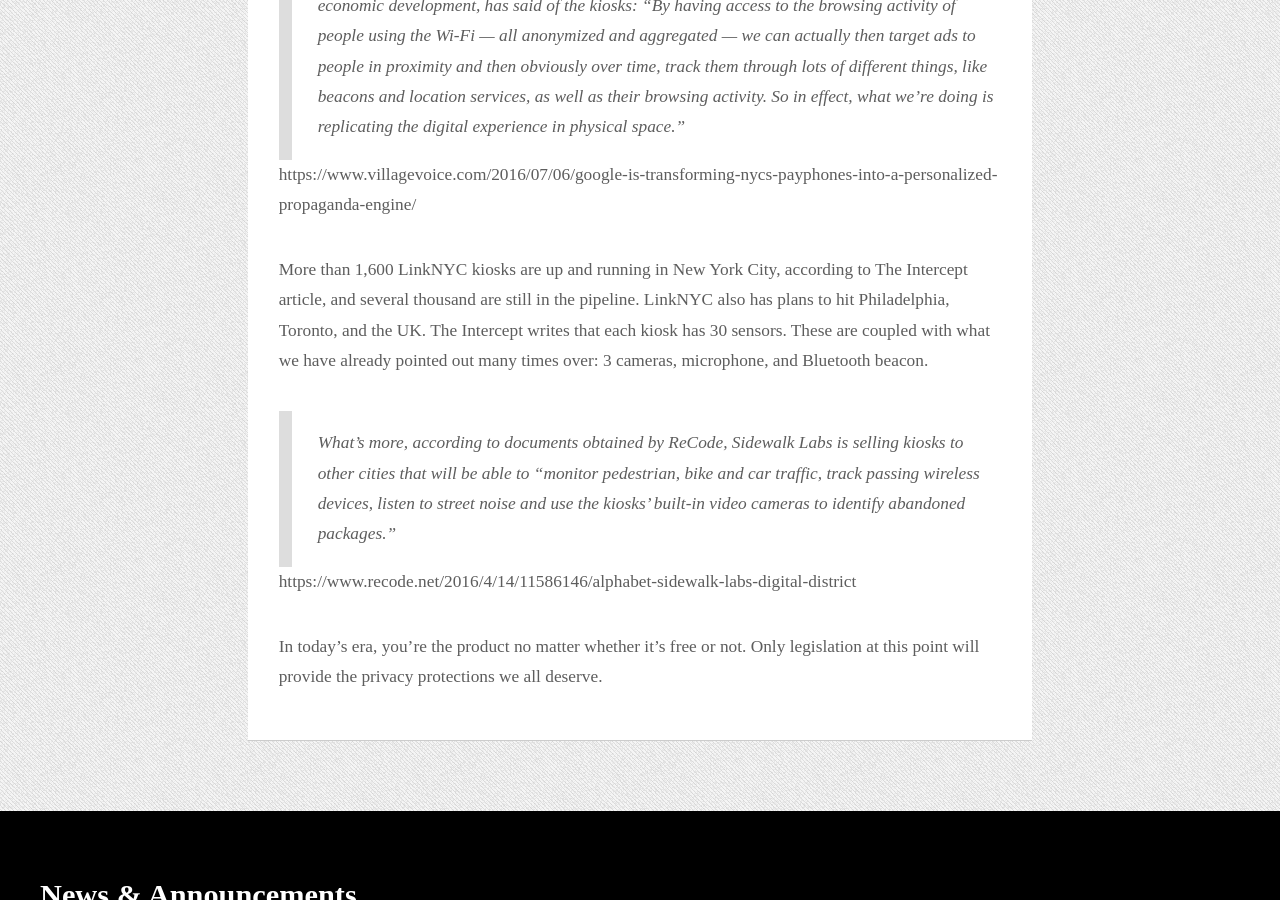
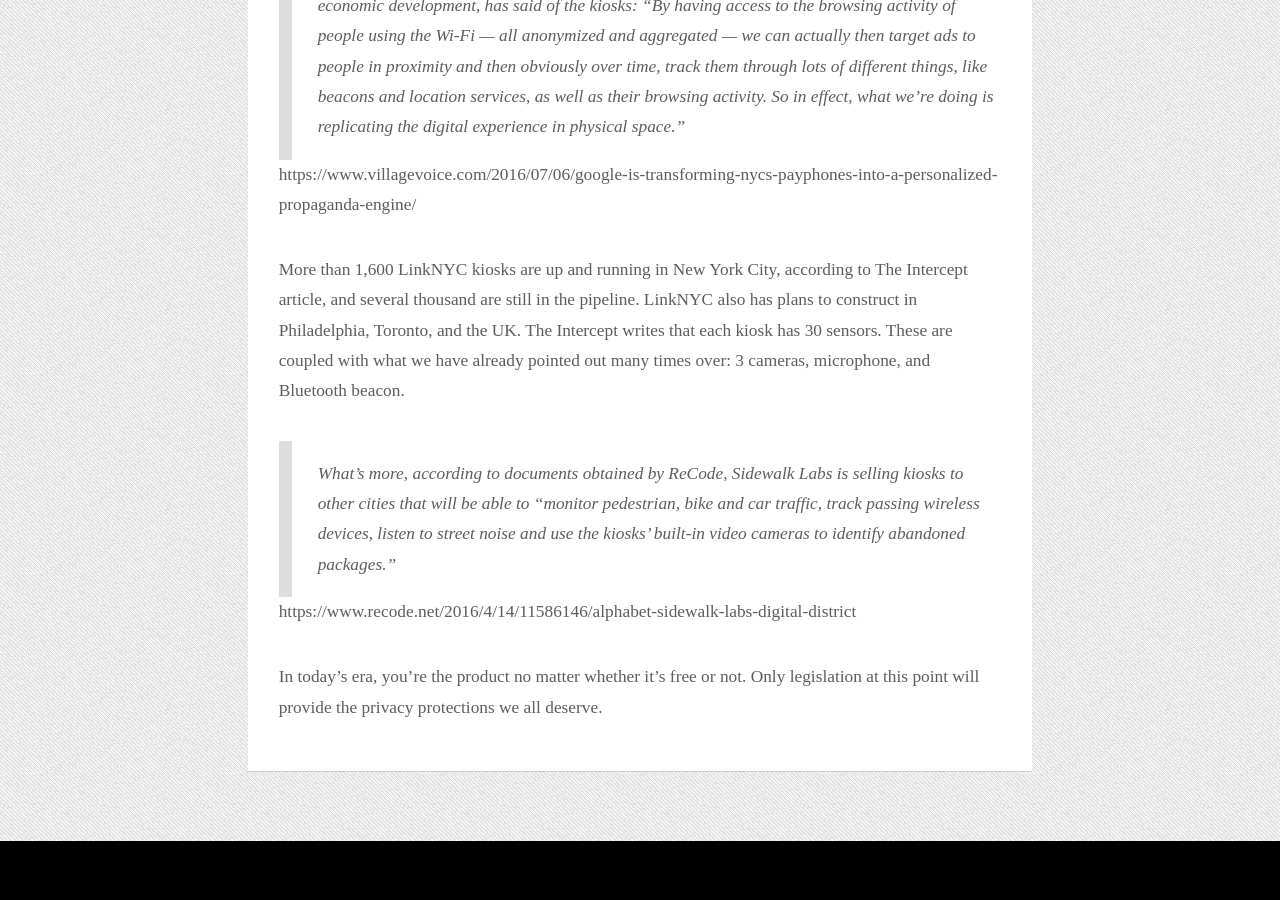
Before and after one commit to rethinklinknyc/rethinklinknyc.github.io, a Jekyll site: the page built from _posts/2018-09-09-code-collects.md, in a window 1280 px wide and 900 px high, scrolled down 1943 px. Built offline with Jekyll 4.4.1, drawn with Linux system fonts in a browser that asks for light colours; some web fonts are replaced; a script that is not in the unit is left out.

Commit message:
Update 2018-09-09-code-collects.md

```diff
--- a/_posts/2018-09-09-code-collects.md
+++ b/_posts/2018-09-09-code-collects.md
@@ -26,7 +26,7 @@
 </blockquote>
 https://www.villagevoice.com/2016/07/06/google-is-transforming-nycs-payphones-into-a-personalized-propaganda-engine/
 
-More than 1,600 LinkNYC kiosks are up and running in New York City, according to The Intercept article, and several thousand are still in the pipeline. LinkNYC also has plans to hit Philadelphia, Toronto, and the UK. The Intercept writes that each kiosk has 30 sensors. These are coupled with what we have already pointed out many times over: 3 cameras, microphone, and Bluetooth beacon.
+More than 1,600 LinkNYC kiosks are up and running in New York City, according to The Intercept article, and several thousand are still in the pipeline. LinkNYC also has plans to construct in Philadelphia, Toronto, and the UK. The Intercept writes that each kiosk has 30 sensors. These are coupled with what we have already pointed out many times over: 3 cameras, microphone, and Bluetooth beacon.
 
 <blockquote>
 What’s more, according to documents obtained by ReCode, Sidewalk Labs is selling kiosks to other cities that will be able to “monitor pedestrian, bike and car traffic, track passing wireless devices, listen to street noise and use the kiosks’ built-in video cameras to identify abandoned packages.”
```
